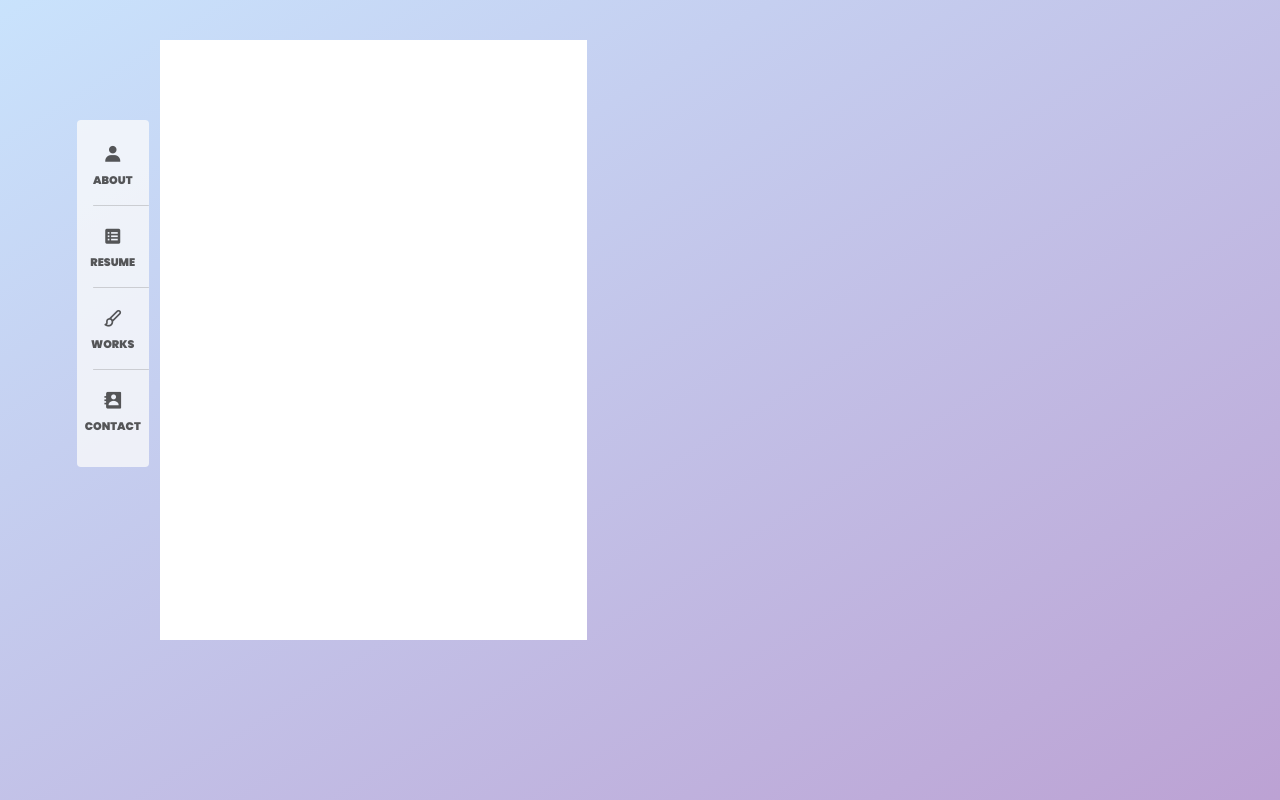
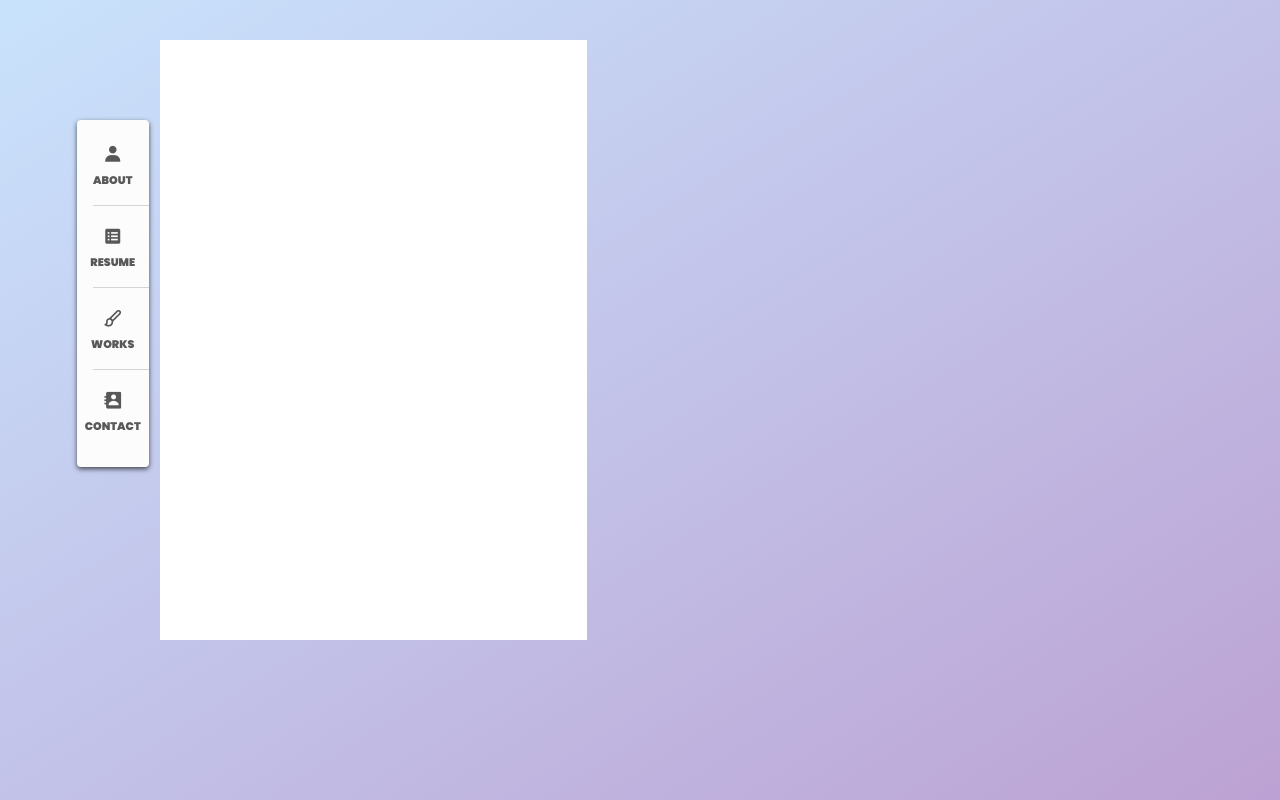
Before and after one commit to KeerthanaVenkatesann/Samarasam-FrontEnd-Developer, a plain HTML site: page index.html in a window 1280 px wide. Drawn offline with nearby package versions, Linux system fonts and the light colour scheme; a web font is replaced by a local one.

Commit message:
In Progress

```diff
--- a/style.css
+++ b/style.css
@@ -7,7 +7,8 @@ body{
     background-image: linear-gradient(to right bottom, rgba(91, 169, 247, 0.329), rgba(181, 152, 207, 0.905));
 }
 #navStyle{
-    background-color: rgba(252, 252, 252, 0.765);
+    background-color: rgb(252, 252, 252);
+    box-shadow: 0px 2px 5px rgba(0, 0, 0, 0.671);
     position: absolute;
     left: 6%;
     top: 15%;
```
